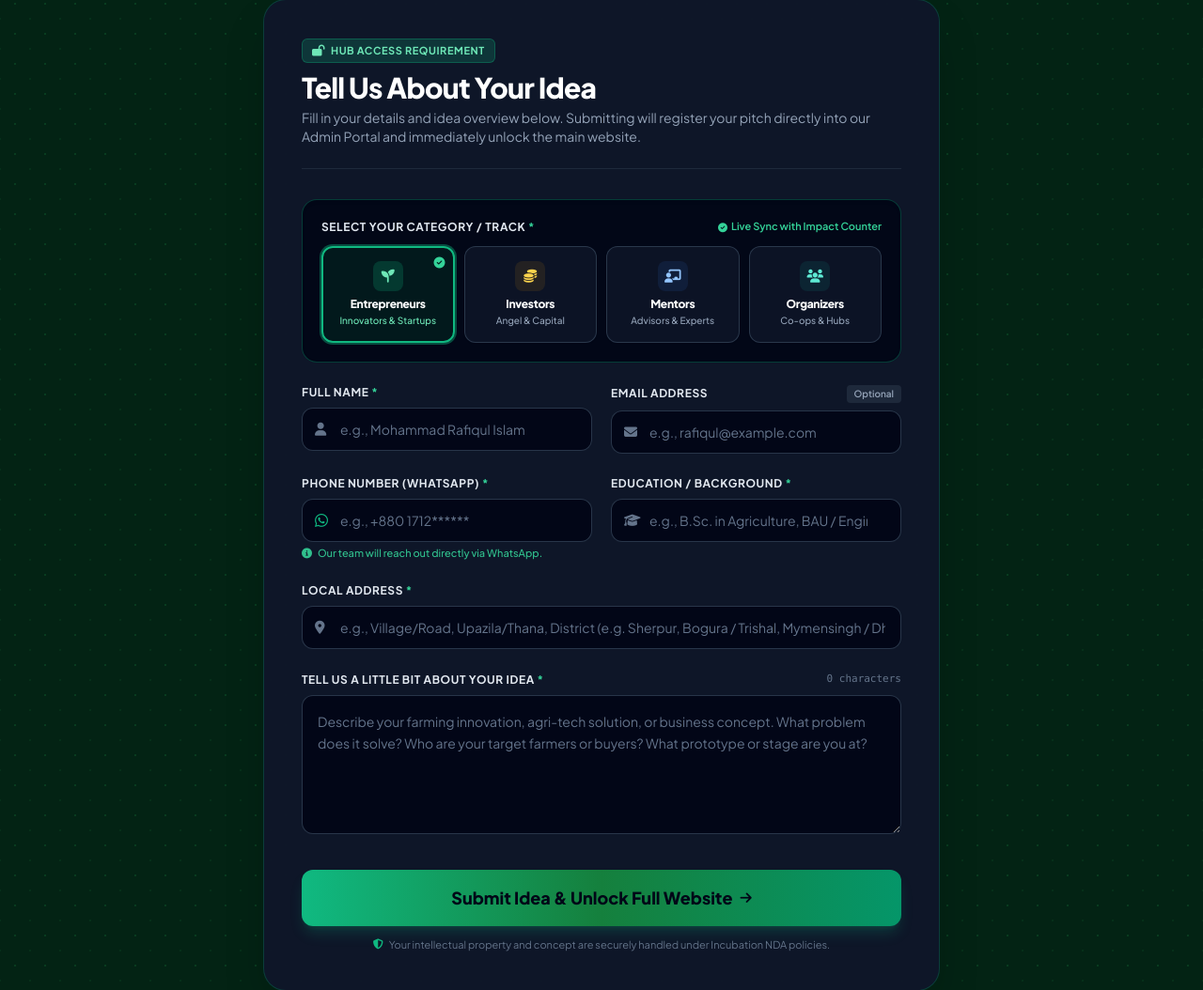
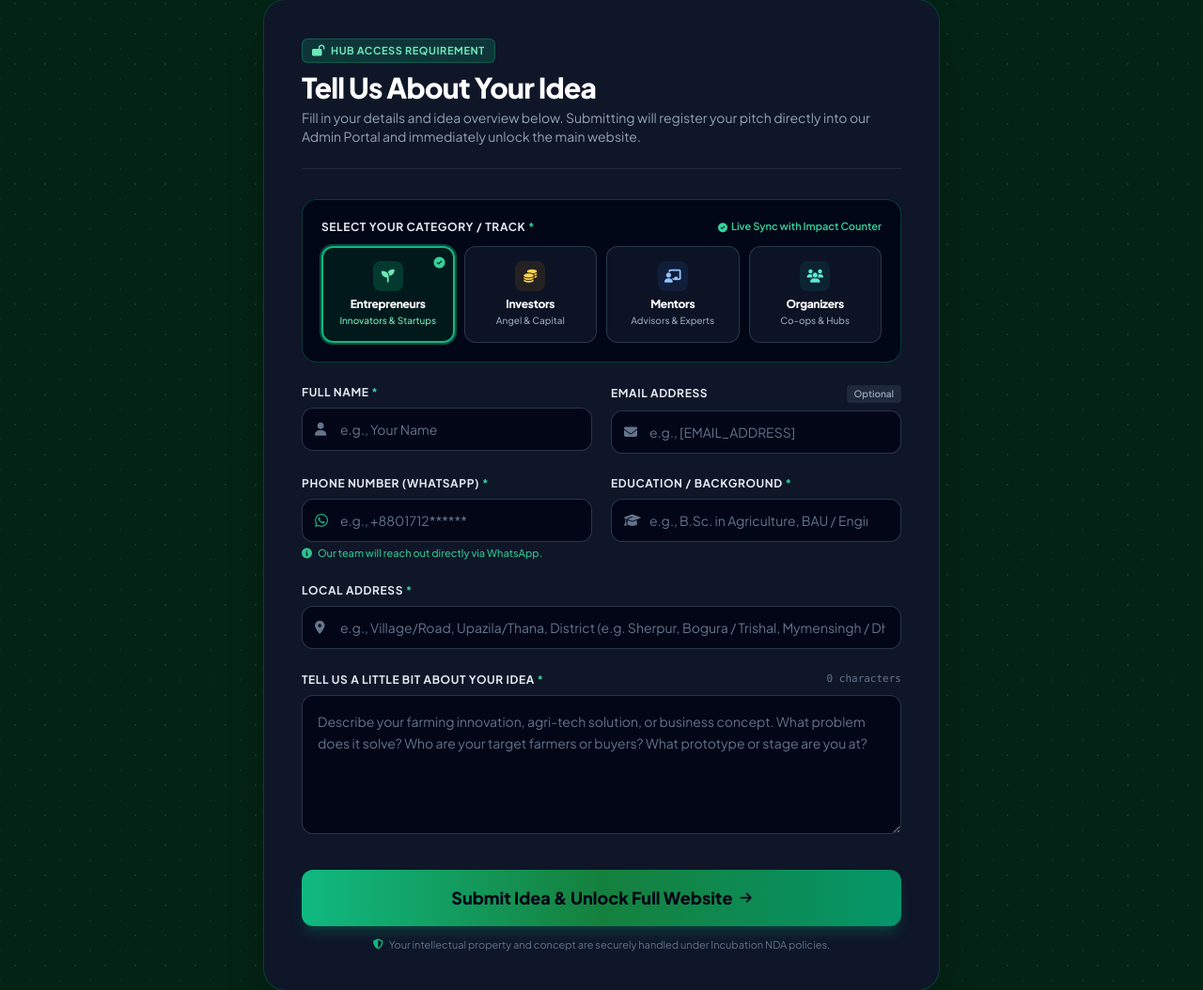
Before and after one commit to mkError420/incubationhub.nextgenpos, a PHP site: page / in a window 1280 px wide. Shown: the part 1325-2379 px from the top of the page at 94% size. Run offline with PHP 8.4, Linux system fonts and the light colour scheme; data comes from the database, SQL or seed files in the repository; data that the repository does not hold is empty; some libraries are stand-ins or nearby versions.

```diff
--- a/landing.php
+++ b/landing.php
@@ -460,7 +460,7 @@ $counterStats = getVisitorIdeaCountsByCategory();
                                 <div class="absolute inset-y-0 left-0 pl-3.5 flex items-center pointer-events-none text-slate-500">
                                     <i class="fa-solid fa-user text-sm"></i>
                                 </div>
-                                <input type="text" id="field-full-name" name="full_name" required placeholder="e.g., Mohammad Rafiqul Islam" class="w-full pl-10 pr-4 py-3 bg-slate-950 border border-slate-700/80 rounded-xl text-sm text-white placeholder-slate-500 focus:outline-none focus:border-emerald-500 focus:ring-1 focus:ring-emerald-500 transition">
+                                <input type="text" id="field-full-name" name="full_name" required placeholder="e.g., Your Name" class="w-full pl-10 pr-4 py-3 bg-slate-950 border border-slate-700/80 rounded-xl text-sm text-white placeholder-slate-500 focus:outline-none focus:border-emerald-500 focus:ring-1 focus:ring-emerald-500 transition">
                             </div>
                         </div>
 
@@ -476,7 +476,7 @@ $counterStats = getVisitorIdeaCountsByCategory();
                                 <div class="absolute inset-y-0 left-0 pl-3.5 flex items-center pointer-events-none text-slate-500">
                                     <i class="fa-solid fa-envelope text-sm"></i>
                                 </div>
-                                <input type="email" id="field-email" name="email" placeholder="e.g., rafiqul@example.com" class="w-full pl-10 pr-4 py-3 bg-slate-950 border border-slate-700/80 rounded-xl text-sm text-white placeholder-slate-500 focus:outline-none focus:border-emerald-500 focus:ring-1 focus:ring-emerald-500 transition">
+                                <input type="email" id="field-email" name="email" placeholder="e.g., [EMAIL_ADDRESS]" class="w-full pl-10 pr-4 py-3 bg-slate-950 border border-slate-700/80 rounded-xl text-sm text-white placeholder-slate-500 focus:outline-none focus:border-emerald-500 focus:ring-1 focus:ring-emerald-500 transition">
                             </div>
                         </div>
 
@@ -494,7 +494,7 @@ $counterStats = getVisitorIdeaCountsByCategory();
                                 <div class="absolute inset-y-0 left-0 pl-3.5 flex items-center pointer-events-none text-emerald-500">
                                     <i class="fa-brands fa-whatsapp text-base"></i>
                                 </div>
-                                <input type="tel" id="field-phone" name="phone" required placeholder="e.g., +880 1712******" class="w-full pl-10 pr-4 py-3 bg-slate-950 border border-slate-700/80 rounded-xl text-sm text-white placeholder-slate-500 focus:outline-none focus:border-emerald-500 focus:ring-1 focus:ring-emerald-500 transition">
+                                <input type="tel" id="field-phone" name="phone" required placeholder="e.g., +8801712******" class="w-full pl-10 pr-4 py-3 bg-slate-950 border border-slate-700/80 rounded-xl text-sm text-white placeholder-slate-500 focus:outline-none focus:border-emerald-500 focus:ring-1 focus:ring-emerald-500 transition">
                             </div>
                             <span class="block text-[11px] text-emerald-400/90 mt-1 font-medium">
                                 <i class="fa-solid fa-circle-info mr-1"></i> Our team will reach out directly via WhatsApp.
```
Also changed, not shown: admin/ideas.php (+2 -5 lines).
